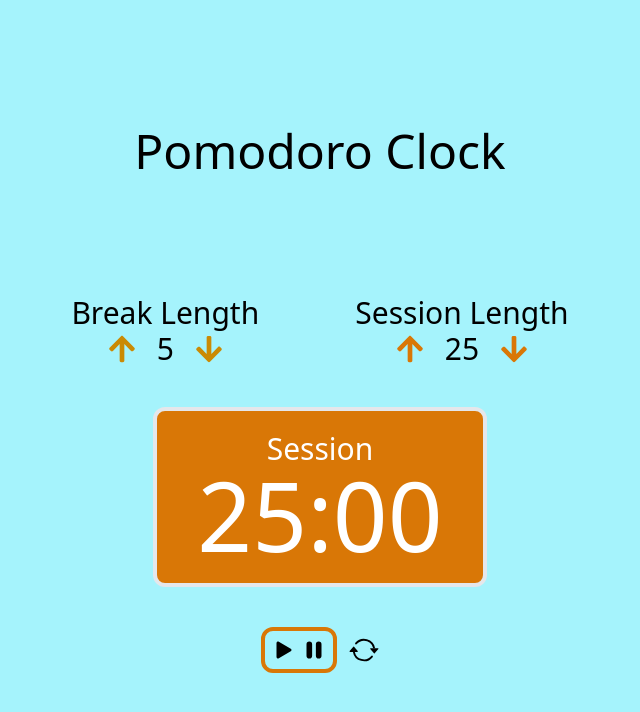
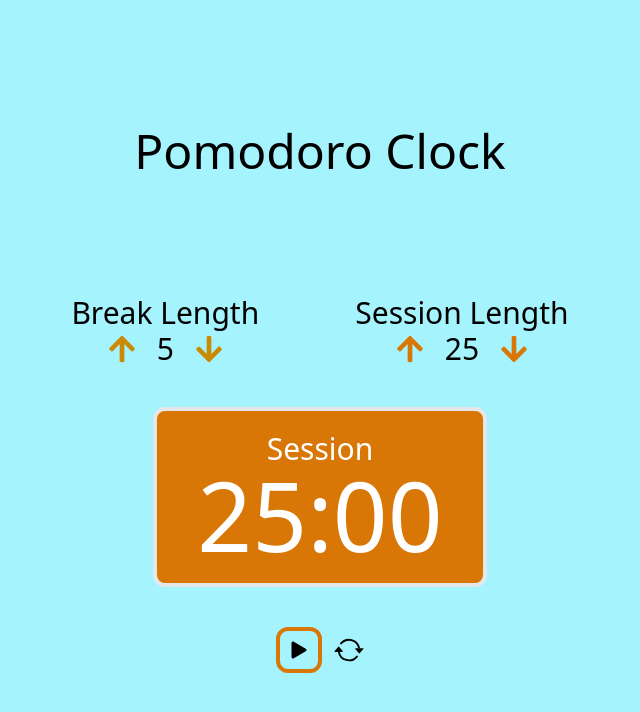
Before and after one commit to BaraouSaid/pomodoro_clock, a React (Vite) app: page / in a window 1280 px wide. Shown: the top 712 px of the page, without its empty margins (320-960 px from the left). Built offline with nearby package versions, Linux system fonts and the light colour scheme.

Commit message:
created a function in order to display pause or play

```diff
--- a/src/App.jsx
+++ b/src/App.jsx
@@ -35,6 +35,12 @@ function decrementSessionLength(prev) {
 function App() {
   const [breakLength, setBreakLength] = useState(5);
   const [sessionLength, setSessionLength] = useState(25);
+  const [isOn, setIsOn] = useState(true);
+
+  // function handleChangeIcons() {
+  //   setIsOn(!isOn);
+  // }
+
   return (
     <>
       <div className="flex flex-col items-center justify-center w-full h-screen gap-10 text-3xl bg-cyan-200">
@@ -95,9 +101,9 @@ function App() {
           <div
             id="start_stop"
             className="flex gap-0 p-1 border-4 border-amber-600 rounded-xl hover:cursor-pointer"
+            onClick={() => setIsOn(!isOn)}
           >
-            <BsFillPlayFill />
-            <BsPauseFill />
+            {isOn ? <BsFillPlayFill /> : <BsPauseFill />}
           </div>
 
           <BsArrowRepeat id="reset" className="hover:cursor-pointer" />
```
